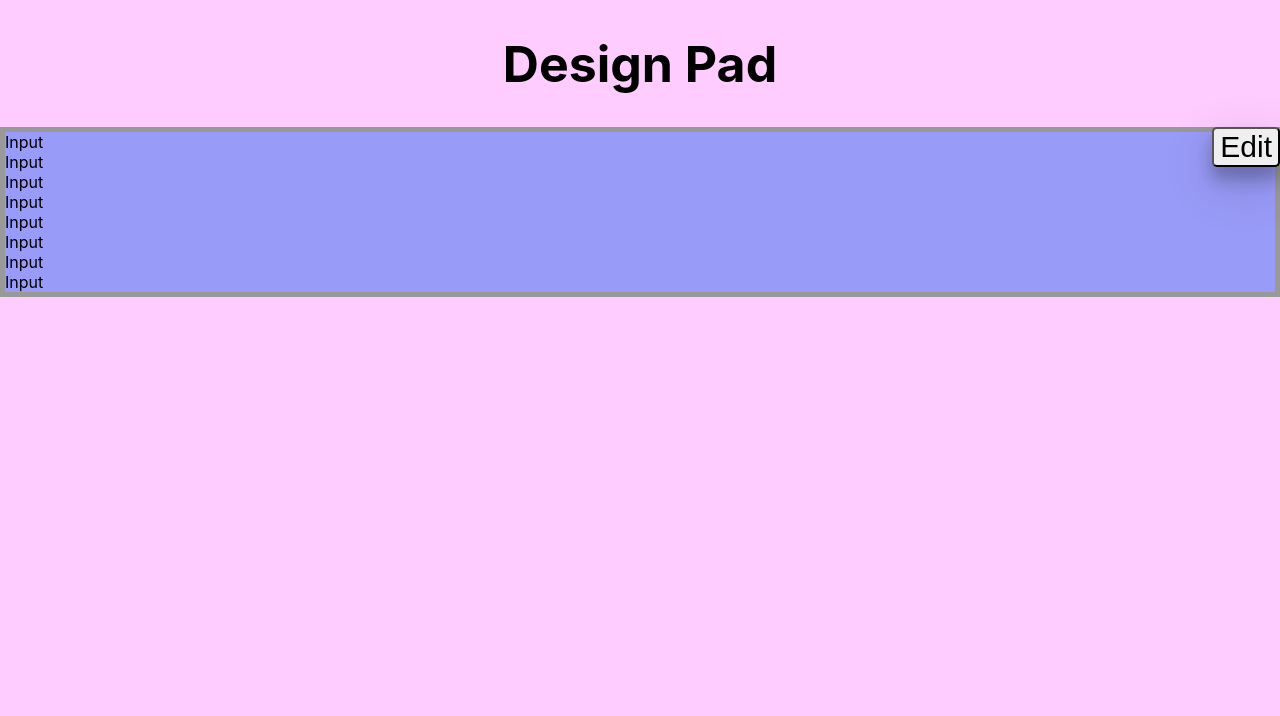
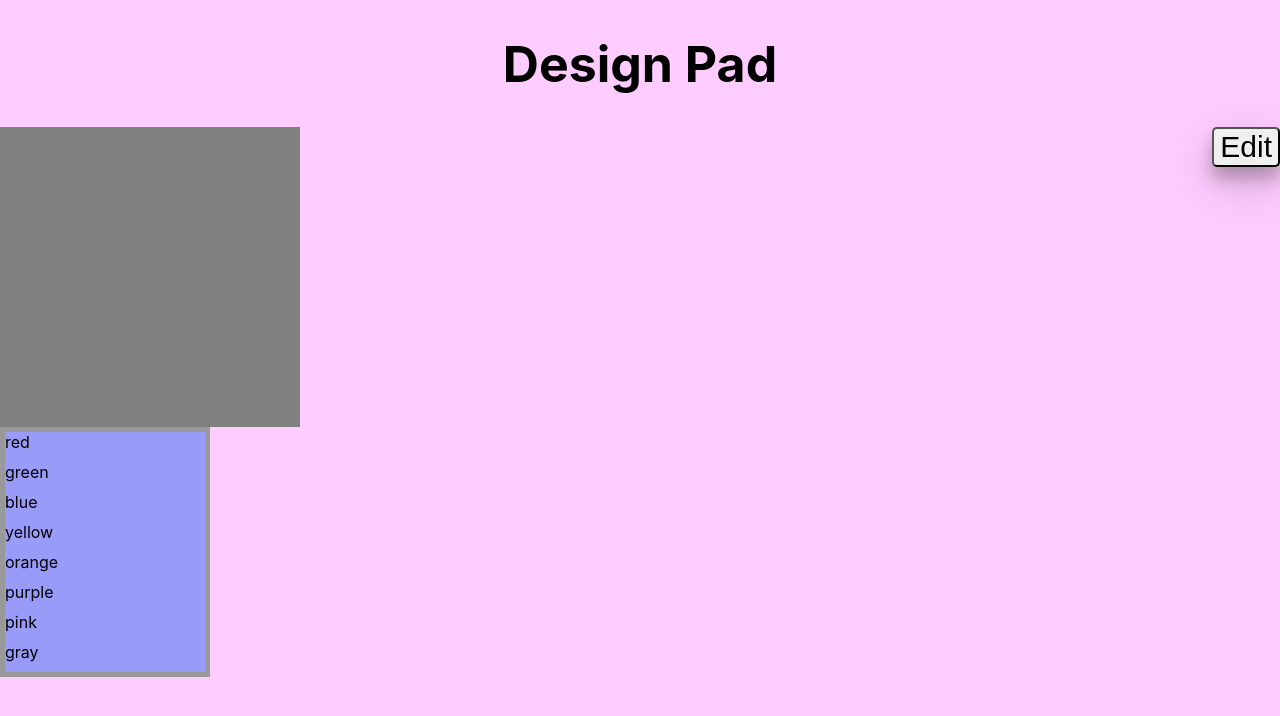
Before and after one commit to 464squad/design-pad, a React (Create React App) app: page / in a window 1280 px wide. Shown: the top 716 px of the page. Built offline with nearby package versions, Linux system fonts and the light colour scheme.

Commit message:
modified DesignContainer

```diff
--- a/src/components/DesignBoard.js
+++ /dev/null
@@ -1,18 +0,0 @@
-import React from 'react';
-
-function DesignBoard(){
-    return(
-        <div>
-        <h1 className="container-header">Design Pad</h1>
-        <button className="container-button">Edit</button>
-        </div>
-
-    );
-
-
-
-
-
-}
-
-export default DesignBoard;
--- a/src/components/DesignContainer.js
+++ b/src/components/DesignContainer.js
@@ -1,5 +1,4 @@
 import React from 'react';
-import DesignBoard from './DesignBoard';
 import DesignPad from './DesignPad';
 import PadInput from './PadInput';
 import './design.css'
@@ -9,9 +8,14 @@ import './design.css'
 function DesignContainer(){
     return(
         <div className="container">
-            <DesignBoard/>
+        <div className= "header">
+            <h1 className="container-header">Design Pad</h1>
+            <button className="container-button">Edit</button>
+        </div>
+        <div className="designBoard" >
             <DesignPad/>
             <PadInput/>
+        </div>
         </div>
 
     );
--- a/src/components/DesignPad.js
+++ b/src/components/DesignPad.js
@@ -20,7 +20,7 @@ class DesignPad extends React.Component{
         return (
           <div
             className="pad"
-            style={{ backgroundColor: this.state.color }}
+            style={{ backgroundColor: this.state.color , height:"300px", width: "300px"}}
             onDragOver={this.handleDragOver}
             onDrop={this.handleDrop}
           ></div>
--- a/src/components/Input.js
+++ b/src/components/Input.js
@@ -5,8 +5,11 @@ import React from 'react'
 class Input extends React.Component{
     render(){
         return(
-            <div>
-                Input
+            <div style={{
+                  width: "50px", height: "30px"
+            }
+            }>
+               {this.props.color}
             </div>
         )
     }
--- a/src/components/PadInput.js
+++ b/src/components/PadInput.js
@@ -10,7 +10,9 @@ export default function PadInput(props) {
         className={styles.PadInput}
         style={{
           border: props.edit ? "thick solid #100f0f" : "thick solid #9a9999",
-          backgroundColor: props.edit ? "#002bf5" : "#999bf8"
+          backgroundColor: props.edit ? "#002bf5" : "#999bf8",
+          width: "200px"
+
         }}
       >
         <Input edit={props.edit} color="red" />
```
